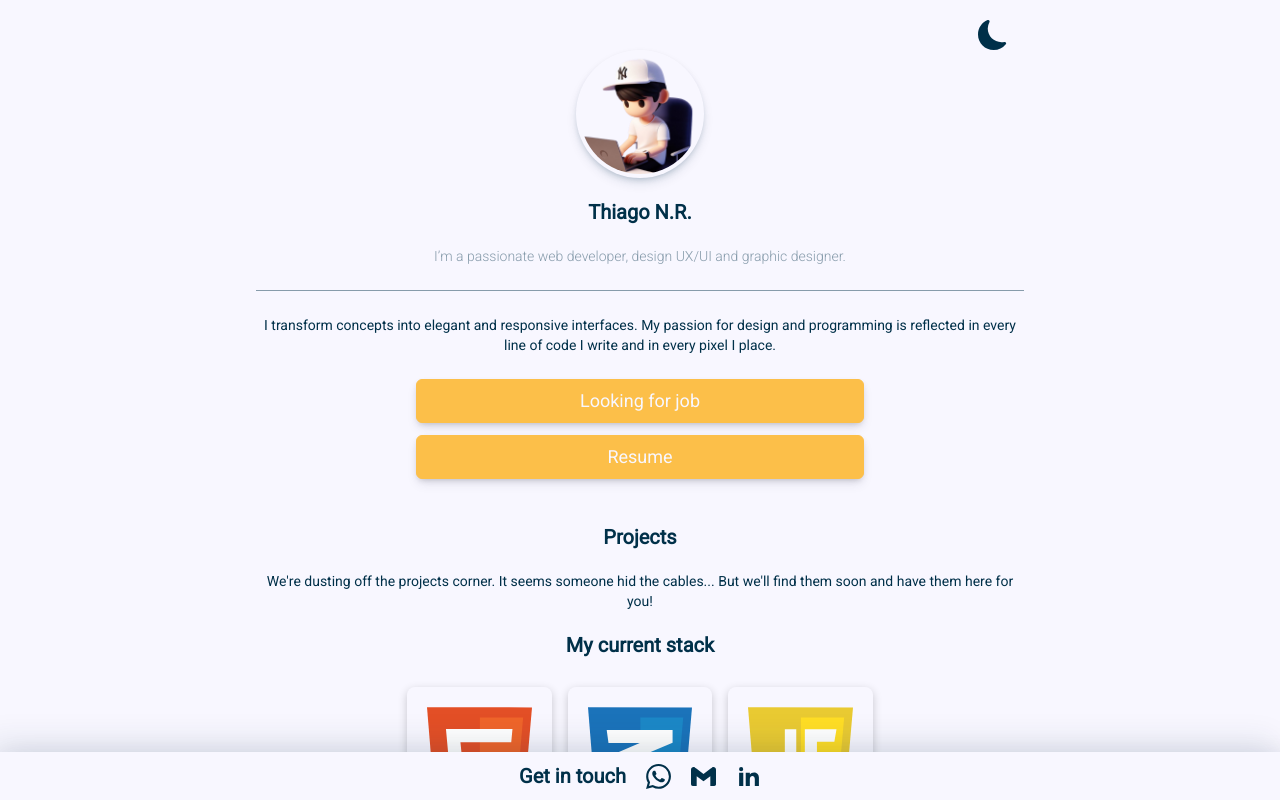
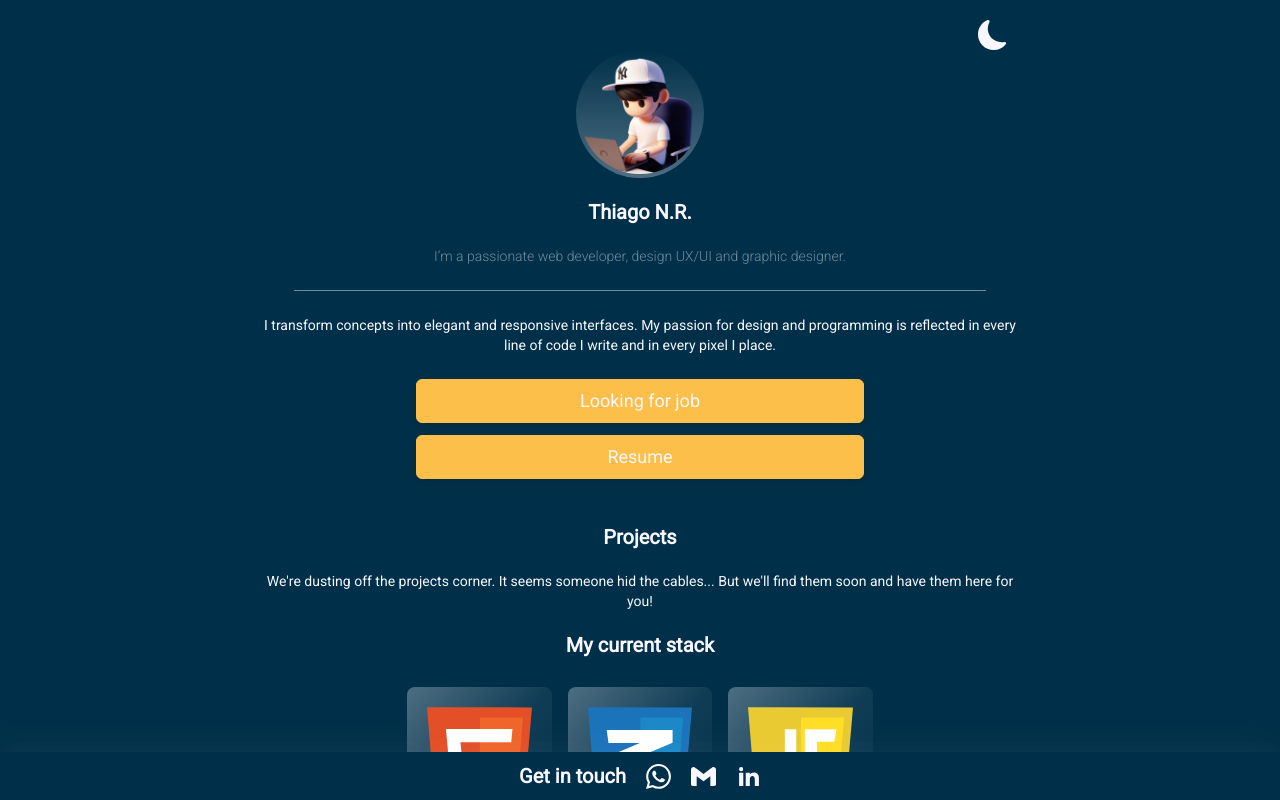
Before and after one commit to TNahuelReboledo/myPortfolio, a React (Vite) app: page / in a window 1280 px wide. Both pictures are taken after a click on the button 993 px from the left and 35 px from the top of the page. Shown: the top 800 px of the page. Built offline with nearby package versions, Linux system fonts and the light colour scheme.

Commit message:
se agrego el darktheme

```diff
--- a/src/App.jsx
+++ b/src/App.jsx
@@ -14,7 +14,7 @@ function App() {
          {/* <MaintenancePage/> */}
 
          {/* <NavBar /> */}
-         <div className="min-h-screen overflow-x-hidden p-5 flex flex-col items-center bg-light">
+         <div className="min-h-screen overflow-x-hidden p-5 flex flex-col items-center bg-light dark:bg-dark">
             <Home />
             <Projects />
             <Stack />
--- a/src/Components/Contact/Contact.jsx
+++ b/src/Components/Contact/Contact.jsx
@@ -6,17 +6,13 @@ function Contact() {
       <section id="contact" className="footer">
          <h2>Get in touch</h2>
          <a href="https://wa.me/2656407093">
-            <SiWhatsapp size={25} color="#003049" className="contact-link" />
+            <SiWhatsapp size={25} className="contact-link" />
          </a>
          <a href="mailto:thiagoreboledo8@gmail.com">
-            <SiGmail size={25} color="#003049" className="contact-link" />
+            <SiGmail size={25} className="contact-link" />
          </a>
          <a href="https://www.linkedin.com/in/thiago-reboledo/">
-            <RiLinkedinFill
-               size={25}
-               color="#003049"
-               className="contact-link"
-            />
+            <RiLinkedinFill size={25} className="contact-link" />
          </a>
       </section>
    );
--- a/src/Components/Home/Home.jsx
+++ b/src/Components/Home/Home.jsx
@@ -1,39 +1,44 @@
-import { useState } from "react";
+import { useEffect, useState } from "react";
 import miPersonaje from "../../assets/miPersonaje-removebg-preview.png";
 import { BsMoonFill, BsSunFill } from "react-icons/bs";
 
 function Home() {
+   const [theme, setTheme] = useState("light");
 
-   const [isLight, setIsLight] = useState(true);
+   useEffect(() => {
+      if(theme === 'dark'){
+         document.querySelector('html').classList.add('dark');
+      }else{
+         document.querySelector('html').classList.remove('dark');
+      }
+   }, [theme]);
 
    const changeTheme = () => {
-      setIsLight(!isLight);
-   }
+      setTheme((prevTheme) => (prevTheme === "light" ? "dark" : "light"));
+   };
 
    return (
-      <section
-         id="home"
-         className="max-w-screen-md flex flex-col items-center">
+      <section id="home" className="max-w-screen-md flex flex-col items-center">
          <div className="w-full flex justify-end mr-8">
             <button onClick={changeTheme}>
-               {
-                  isLight ?
-                  <BsSunFill size={30} color="#003049"  /> :
-                  <BsMoonFill size={30} color="#003049" />
-               }
+               {theme === 'light' ? (
+                  <BsSunFill size={30} className="fill-dark" />
+               ) : (
+                  <BsMoonFill size={30} className=" dark:fill-light" />
+               )}
             </button>
          </div>
 
-         <div className="w-32 h-32 flex flex-row justify-center rounded-full shadow-[#00304925_0px_6px_12px_-2px,#00304945_0px_3px_7px_-3px] p-1">
-            <img src={miPersonaje} className="rounded-full" alt="" />
+         <div className="perfil-img-container">
+            <img src={miPersonaje} className="rounded-full" alt="character thiago" />
          </div>
 
          <h2 className="">Thiago N.R.</h2>
-         <p className="text-center text-sm font-light text-dark-75-opacity">
+         <p className="text-center text-sm font-light text-dark-75-opacity dark:text-light-75-opacity">
             I’m a passionate web developer, design UX/UI and graphic designer.
          </p>
 
-         <hr/>
+         <hr />
 
          <p>
             I transform concepts into elegant and responsive interfaces. My
@@ -42,13 +47,8 @@ function Home() {
          </p>
 
          <div className="w-screen grid grid-cols-1 place-items-center gap-3 my-6">
-
-            <button className="job-btn">
-               Looking for job
-            </button>
-            <button className="resume-btn">
-               Resume
-            </button>
+            <button className="job-btn">Looking for job</button>
+            <button className="resume-btn">Resume</button>
          </div>
       </section>
    );
--- a/src/Components/Methodology/Methodology.jsx
+++ b/src/Components/Methodology/Methodology.jsx
@@ -10,7 +10,7 @@ function methodology() {
          <div className="card">
             <div className="flex flex-row justify-between items-center">
                <div>
-                  <h3 className="font-semibold text-lg text-dark">SCRUM</h3>
+                  <h3 className="font-semibold text-lg text-dark dark:text-light">SCRUM</h3>
 
                      <div className="scrum-link">
                         <a href="https://www.scrum.org/">www.scrum.org</a>
@@ -19,7 +19,7 @@ function methodology() {
                </div>
 
                <div className="p-1 rounded-md">
-                  <DiScrum size={50} color="#003049"/>
+                  <DiScrum size={50} className="fill-dark dark:fill-light"/>
                </div>
             </div>
 
--- a/src/index.css
+++ b/src/index.css
@@ -21,16 +21,20 @@
       @apply flex flex-col gap-6 text-center list-none;
    } */
 
+   .perfil-img-container{
+      @apply w-32 h-32 flex flex-row justify-center rounded-full shadow-[#00304925_0px_6px_12px_-2px,#00304945_0px_3px_7px_-3px] dark:shadow-none dark:bg-gradient-to-b dark:from-dark dark:to-light-50-opacity p-1
+   }
+
    h2 {
-      @apply font-semibold text-xl my-5 text-dark;
+      @apply font-semibold text-xl my-5 text-dark dark:text-light;
    }
 
    hr {
-      @apply h-px min-w-full my-6 border-dark-75-opacity;
+      @apply h-px min-w-[90%] my-6 border-dark-75-opacity dark:border-light-75-opacity;
    }
 
    p {
-      @apply text-sm text-center mx-2 text-dark;
+      @apply text-sm text-center mx-2 text-dark dark:text-light;
    }
 
    .resume-btn,
@@ -43,22 +47,22 @@
    }
 
    .icon-container {
-      @apply shadow-[0_3px_10px_rgb(0,0,0,0.2)] min-w-0 min-h-0 max-w-[15rem] max-h-[15rem] rounded-lg flex justify-center items-center m-2;
+      @apply shadow-[0_3px_10px_rgb(0,0,0,0.2)]  min-w-0 min-h-0 max-w-[15rem] max-h-[15rem] rounded-lg flex justify-center items-center m-2 dark:shadow-none dark:bg-gradient-to-br from-light-50-opacity via-light-10-opacity to-dark-10-opacity;
    }
 
    .card {
-      @apply w-4/5 md:w-2/5 shadow-[0_3px_10px_rgb(0,0,0,0.2)] rounded-lg p-3 hover:scale-105 transition-transform duration-300;
+      @apply w-4/5 md:w-2/5 shadow-[0_3px_10px_rgb(0,0,0,0.2)] rounded-lg p-3 hover:scale-105 transition-transform duration-300 dark:shadow-none dark:bg-gradient-to-br from-light-50-opacity via-light-10-opacity to-dark-10-opacity;
    }
 
    .scrum-link {
-      @apply flex flex-row gap-2 justify-start items-center underline text-sm italic text-dark hover:text-dark-75-opacity transition-all duration-300;
+      @apply flex flex-row gap-2 justify-start items-center underline text-sm italic text-dark hover:text-dark-75-opacity transition-all duration-300 dark:text-light dark:hover:text-light-75-opacity;
    }
 
    .contact-link {
-      @apply  hover:fill-dark-85-opacity transition-all duration-300;
+      @apply fill-dark dark:fill-light hover:fill-dark-85-opacity dark:hover:fill-light-75-opacity transition-all duration-300;
    }
 
    .footer {
-      @apply w-screen h-12 flex flex-row items-center justify-center gap-5 bg-light shadow-[-10px_-10px_30px_4px_#00304915,_10px_10px_30px_4px_#00304925];
+      @apply w-screen h-12 flex flex-row items-center justify-center gap-5 bg-light dark:bg-dark shadow-[-10px_-10px_30px_4px_#00304915,_10px_10px_30px_4px_#00304925] dark:shadow-[-10px_-10px_30px_4px_#F8F7FF05,_10px_10px_30px_4px_#F8F7FF10];
    }
 }
--- a/tailwind.config.js
+++ b/tailwind.config.js
@@ -1,6 +1,7 @@
 /** @type {import('tailwindcss').Config} */
 export default {
    content: ["./index.html", "./src/**/*.{js,jsx}"],
+   'darkMode':'class',
    theme: {
       extend: {
          colors:{
```
